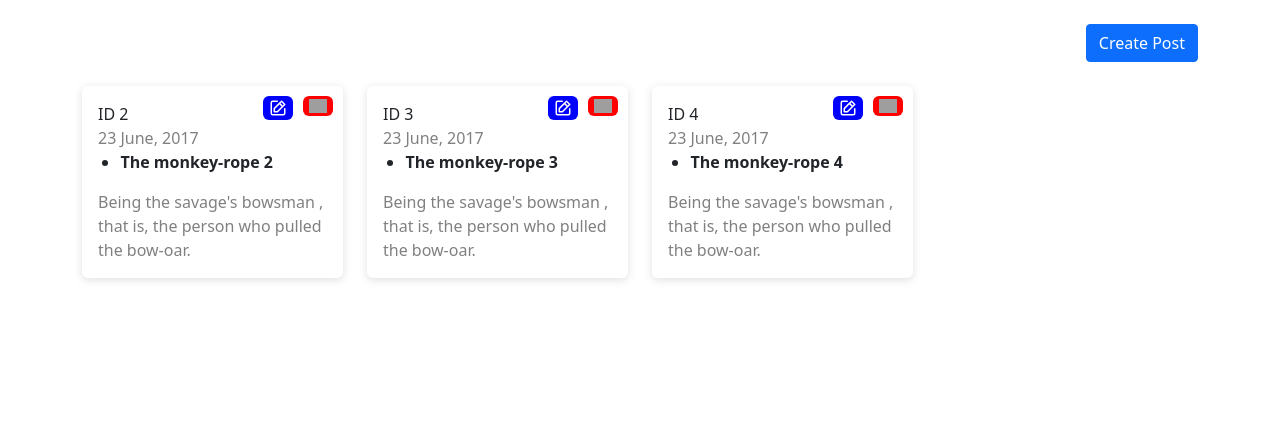
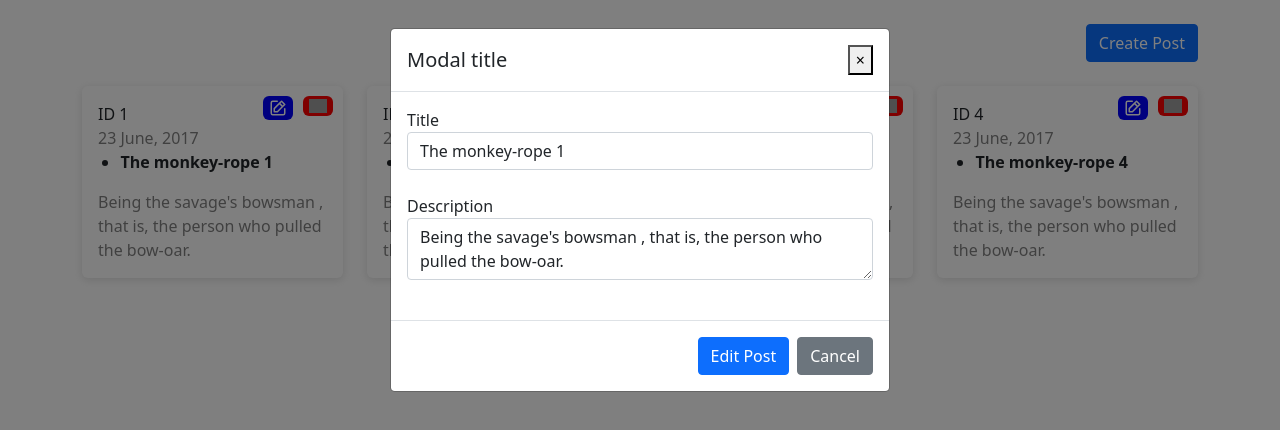
Before and after one commit to TheDarkStrix/todo, a Next.js app: page / in a window 1280 px wide. Both pictures are taken after a click on the element 278 px from the left and 108 px from the top of the page. Shown: the top 430 px of the page. Built offline with nearby package versions, Linux system fonts and the light colour scheme; grey boxes are pictures that could not be loaded.

Commit message:
Edit Post: Implement Edit Post

```diff
--- a/components/posts/createPost/createPost.js
+++ b/components/posts/createPost/createPost.js
@@ -9,14 +9,30 @@ import {
   FormGroup,
   Input,
 } from "reactstrap";
-import { useState } from "react";
+import { useState, useEffect } from "react";
 
-const CreatePost = ({ modal, toggle, updatePost }) => {
-  const [title, setTitle] = useState("");
-  const [description, setDescription] = useState("");
+const CreatePost = ({ modal, toggle, updatePost, editProps, editPost }) => {
+  const [title, setTitle] = useState(editProps ? editProps.title : "");
+  const [description, setDescription] = useState(
+    editProps ? editProps.desc : ""
+  );
 
   const sendData = () => {
-    updatePost(title, description);
+    let newDate = new Date();
+    if (editProps) {
+      console.log(editProps.desc, description);
+      editPost({
+        title,
+        desc: description,
+        id: editProps.id,
+
+        date: `${newDate.getDate()} ${newDate.toLocaleString("en", {
+          month: "long",
+        })}, ${newDate.getFullYear()}`,
+      });
+    } else {
+      updatePost(title, description);
+    }
     toggle();
   };
 
@@ -34,6 +50,7 @@ const CreatePost = ({ modal, toggle, updatePost }) => {
                 id="title"
                 placeholder="Enter Title"
                 onChange={(e) => setTitle(e.target.value)}
+                value={title}
               />
             </FormGroup>
             <FormGroup className="mb-4">
@@ -42,6 +59,7 @@ const CreatePost = ({ modal, toggle, updatePost }) => {
                 type="textarea"
                 name="description"
                 id="description"
+                value={description}
                 placeholder="Enter Description"
                 onChange={(e) => setDescription(e.target.value)}
               />
@@ -50,7 +68,7 @@ const CreatePost = ({ modal, toggle, updatePost }) => {
         </ModalBody>
         <ModalFooter>
           <Button color="primary" onClick={() => sendData()}>
-            Create Post
+            {editProps ? "Edit Post" : "Create Post"}
           </Button>
           <Button color="secondary" onClick={toggle}>
             Cancel
--- a/components/posts/posts.js
+++ b/components/posts/posts.js
@@ -1,11 +1,13 @@
 import { useState } from "react";
 import { Button, Row, Col } from "reactstrap";
 import { staticPosts } from "../constants/constants";
+// import Api from "./api";
 import CreatePost from "./createPost/createPost";
 import style from "./posts.module.css";
 const Posts = () => {
   const [postData, setPostData] = useState(staticPosts);
   const [openModal, setOpenModal] = useState(false);
+  const [editModal, setEditModal] = useState(null);
 
   const deletePost = (id) => {
     const updatedData = postData.filter((item) => item.id !== id);
@@ -14,15 +16,37 @@ const Posts = () => {
     }
   };
 
+  const editExistingPost = (post) => {
+    console.log(post);
+    let editedPost = postData;
+    const index = postData.findIndex((x) => x.id === post.id);
+    editedPost[index] = post;
+    console.log(editedPost);
+    setPostData(editedPost);
+  };
+
   const createPost = () => {
+    console.log(openModal);
+    if (openModal && editModal) {
+      setEditModal(null);
+    }
     setOpenModal((prev) => !prev);
+  };
+
+  const editPost = (post) => {
+    setEditModal(post);
+    createPost();
   };
 
   const createPostFromModal = (title, description) => {
     let temp = postData;
+    let newDate = new Date();
     const post = {
       title: title,
       desc: description,
+      date: `${newDate.getDate()} ${newDate.toLocaleString("en", {
+        month: "long",
+      })}, ${newDate.getFullYear()}`,
       id: postData.length + 1,
     };
     temp.push(post);
@@ -36,7 +60,6 @@ const Posts = () => {
           Create Post
         </Button>
       </div>
-
       <Row>
         {postData.map((post) => (
           <Col md={3} key={post.id}>
@@ -51,10 +74,7 @@ const Posts = () => {
                 </div>
                 <div className={style.desc}>{post.desc}</div>
               </div>
-              <div
-                className={style.editButton}
-                onClick={() => deletePost(post.id)}
-              >
+              <div className={style.editButton} onClick={() => editPost(post)}>
                 <img
                   src="/edit.svg"
                   alt="edit_icon"
@@ -75,12 +95,27 @@ const Posts = () => {
           </Col>
         ))}
       </Row>
+      {openModal ? (
+        editModal ? (
+          <CreatePost
+            modal={openModal}
+            toggle={createPost}
+            updatePost={createPostFromModal}
+            editProps={editModal}
+            editPost={editExistingPost}
+          />
+        ) : (
+          <CreatePost
+            modal={openModal}
+            toggle={createPost}
+            updatePost={createPostFromModal}
+          />
+        )
+      ) : (
+        <></>
+      )}
 
-      <CreatePost
-        modal={openModal}
-        toggle={createPost}
-        updatePost={createPostFromModal}
-      />
+      {/* <Api /> */}
     </div>
   );
 };
```
